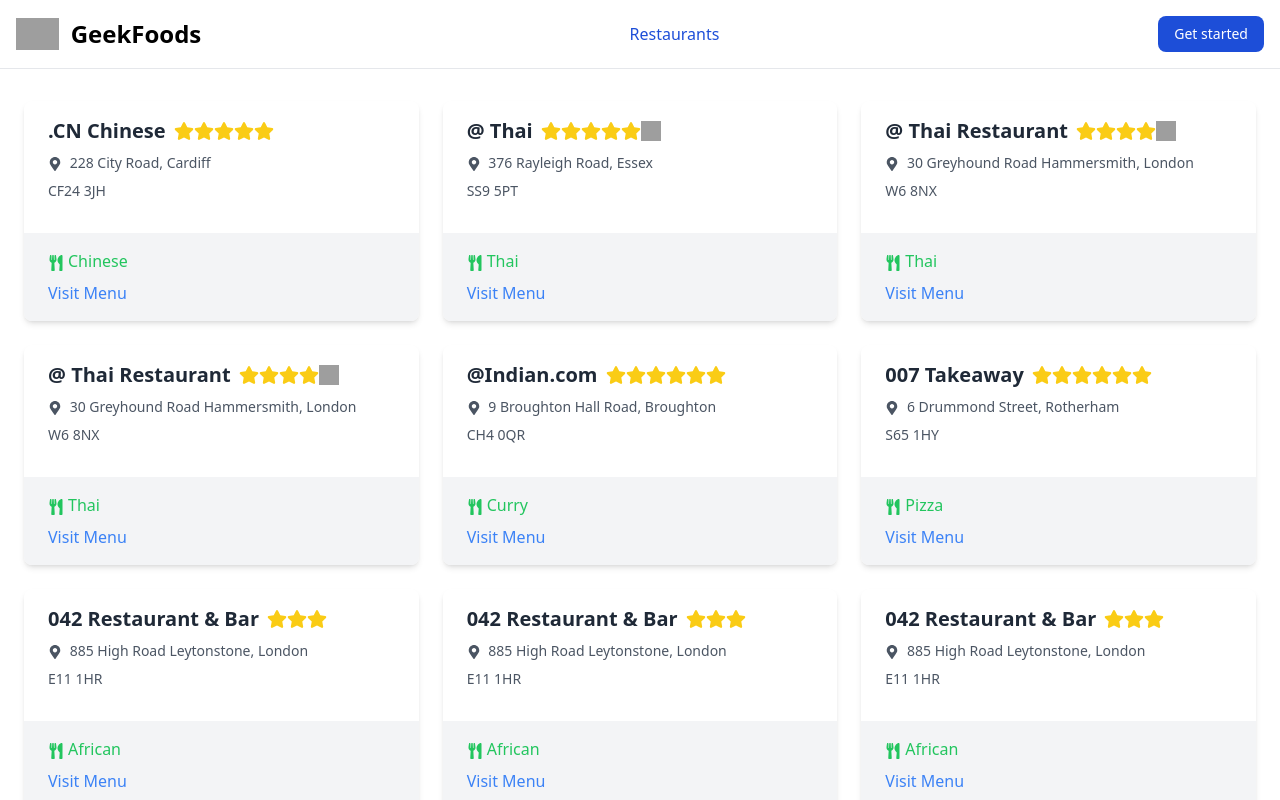
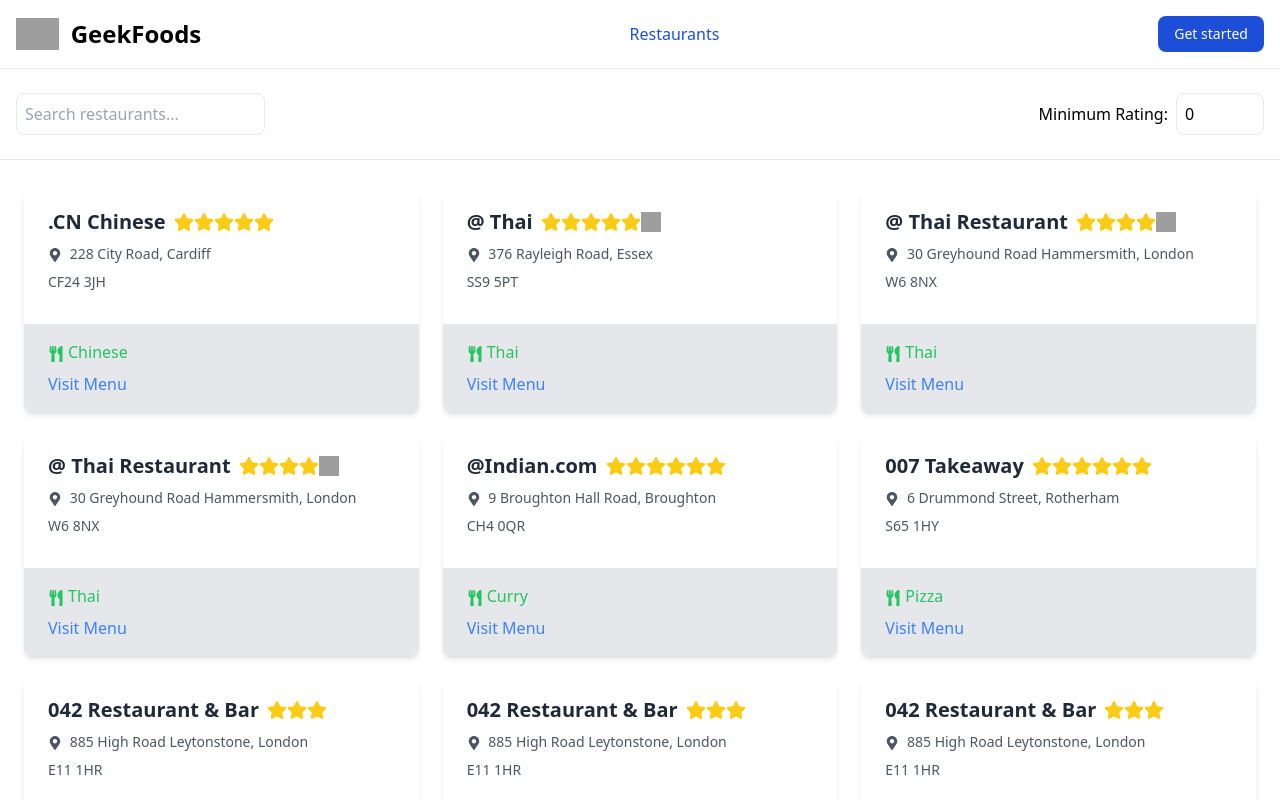
Before and after one commit to saifulislam05/GeekFood-rcw, a React (Create React App) app: page /restaurants in a window 1280 px wide. Shown: the top 800 px of the page. Built offline with nearby package versions, Linux system fonts and the light colour scheme; grey boxes are pictures that could not be loaded.

Commit message:
Restaurents filtering done

```diff
--- /dev/null
+++ b/src/Components/Restaurant/FilterInput.js
@@ -0,0 +1,32 @@
+import React from "react";
+
+const FilterInput = ({ searchTerm, minRating, handleSearch, handleRating }) => {
+  return (
+    <div className="max-w-screen-xl mx-auto flex justify-between items-center  px-4 my-6">
+      <input
+        type="text"
+        placeholder="Search restaurants..."
+        className="border rounded-lg p-2 focus:border-[#2563eb] outline-none"
+              value={searchTerm}
+              onChange={handleSearch}
+      />
+      <div>
+        <label htmlFor="minRating" className="mr-2">
+          Minimum Rating:
+        </label>
+        <input
+          type="number"
+          id="minRating"
+          min="0"
+          max="5"
+          step="1"
+          className="border rounded-lg p-2 focus:border-[#2563eb] outline-none"
+                  value={minRating}
+                  onChange={handleRating}
+        />
+      </div>
+    </div>
+  );
+};
+
+export default FilterInput;
--- a/src/Components/Restaurant/RestaurantCard.js
+++ b/src/Components/Restaurant/RestaurantCard.js
@@ -5,10 +5,8 @@ const RestaurantCard = ({ data }) => {
   const { URL, address, name, outcode, postcode, rating, type_of_food } = data;
   const ratingFloor = Math.floor(rating);
 
-  console.log(name,rating);
-
   return (
-    <div className="w-full mx-auto rounded-lg overflow-hidden shadow-md bg-white">
+    <div className="w-full mx-auto rounded-lg overflow-hidden shadow-md bg-white cursor-pointer hover:scale-90 duration-500">
       <div className="px-6 py-4">
         <div className="flex items-center mb-2">
           <h2 className="text-gray-800 font-semibold text-xl">{name}</h2>
@@ -38,7 +36,7 @@ const RestaurantCard = ({ data }) => {
         </p>
         <p className="text-gray-600 text-sm mb-4">{outcode + " " + postcode}</p>
       </div>
-      <div className="px-6 py-4 bg-gray-100">
+      <div className="px-6 py-4 bg-gray-200">
         <div className="mb-2 text-green-500">
           <svg
             stroke="currentColor"
--- a/src/Components/Restaurant/RestaurantList.js
+++ b/src/Components/Restaurant/RestaurantList.js
@@ -1,20 +1,14 @@
 import React from 'react'
 import RestaurantCard from './RestaurantCard'
-import Restaurants from '../../Data/Restaurants.json'
 
-const RestaurantList = () => {
+const RestaurantList = ({ restaurants }) => {
   return (
     <div className="max-w-screen-xl mx-auto grid grid-cols-1 sm:grid-cols-2 md:grid-cols-3 px-4 md:px-6 gap-6 my-8 ">
-
-      {Restaurants.map(data => {
-        // console.log(data);
-        return <RestaurantCard key={data._id.$oid} data={data} />
+      {restaurants.map((data) => {
+        return <RestaurantCard key={data._id.$oid} data={data} />;
       })}
-
-      </div>
-
-
+    </div>
   );
-}
+};
 
 export default RestaurantList
--- a/src/Pages/Restaurant.js
+++ b/src/Pages/Restaurant.js
@@ -1,15 +1,37 @@
-import React from 'react'
-import RestaurantList from '../Components/Restaurant/RestaurantList'
-import Header from '../Components/Header/Header'
+import React, { useState } from "react";
+import RestaurantList from "../Components/Restaurant/RestaurantList";
+import Header from "../Components/Header/Header";
+import FilterInput from "../Components/Restaurant/FilterInput";
+import RestaurantsData from '../Data/Restaurants.json'
 
 const Restaurent = () => {
+  const [searchTerm, setSearchTerm] = useState("");
+  const [minRating, setMinRating] = useState(0);
+
+  const handleSearch = (event) => {
+    setSearchTerm(event.target.value);
+  };
+  const handleRating = (event) => {
+    setMinRating(event.target.value);
+  };
+
+  const filteredRestaurants = RestaurantsData.filter((restaurant) => {
+    return restaurant.name.toLowerCase().includes(searchTerm.toLowerCase()) && restaurant.rating >= minRating
+  });
+  console.log(filteredRestaurants);
   return (
     <>
       <Header />
-      <RestaurantList />
+      <FilterInput
+        searchTerm={searchTerm}
+        minRating={minRating}
+        handleSearch={handleSearch}
+        handleRating={handleRating}
+      />
+      <hr className="max-w-screen-xl mx-auto" />
+      <RestaurantList restaurants={filteredRestaurants}/>
+    </>
+  );
+};
 
-    </>
-  )
-}
-
-export default Restaurent
+export default Restaurent;
```
